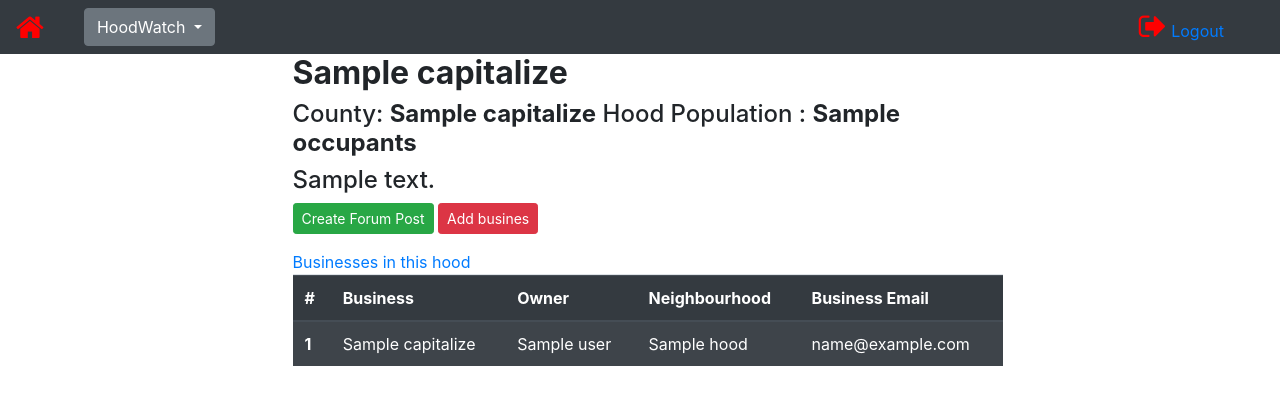
After one commit to wanjiiru/HoodWatch, a Django app: template hood/templates/hood.html in a window 1280 px wide. The commit adds this page. Shown: the top 405 px of the page. Run offline with Django 3.2, Linux system fonts and the light colour scheme; the template is opened without the code that fills it: most values are stand-ins (such as "Sample title", 1, 10 or a date in 2020); some libraries are stand-ins or nearby versions.

```diff
--- a/hood/templates/home.html
+++ b/hood/templates/home.html
@@ -22,11 +22,6 @@
      </div>
    </div>
 
-
-       {% for biz in business %}
-           {{ biz.name }}
-
-           {% endfor %}
    {% endfor %}
  </div>
 </div>
--- /dev/null
+++ b/hood/templates/hood.html
@@ -0,0 +1,61 @@
+{%extends 'registration/base.html'%}
+{%load bootstrap4 %}
+{% block content%}
+	<div class="row container" style="padding-bottom:20px;">
+
+			<div class="col-md-3" style="padding-top: 24px">
+
+
+			</div>
+			<div class="col-md-8">
+				<h2><strong>{{hood.name.capitalize}}</strong></h2>
+				<h4>County: <strong>{{hood.loc.capitalize}}</strong> Hood Population : <strong>{{hood.occupants}}</strong></h4>
+				<h4>{{hood.bio}}</h4>
+
+				<a class="btn btn-sm btn-success" href="">Create Forum Post</a>
+				<a class="btn btn-sm btn-danger" href="  {% url 'business' %}">Add busines</a>
+
+				<p>
+				<div>
+
+				  <ul class="nav nav-tabs" role="tablist">
+				    <li role="presentation" class="active"><a href="#home" aria-controls="home" role="tab" data-toggle="tab"></a></li>
+				    <li role="presentation"><a href="" aria-controls="profile" role="tab" data-toggle="tab"> Businesses in this hood</a></li>
+
+
+				  </ul>
+
+                        <table class="table table-striped table-dark">
+                                  <thead>
+                                    <tr>
+                                      <th scope="col">#</th>
+                                      <th scope="col">Business</th>
+                                        <th scope="col">Owner</th>
+                                        <th scope="col">Neighbourhood</th>
+                                        <th scope="col">Business Email</th>
+
+                                    </tr>
+                                  </thead>
+                                  <tbody>
+                                  {% if businesses %}
+                                      {% for biz in businesses %}
+                                    <tr>
+                                      <th scope="row">1</th>
+                                      <td>{{biz.name.capitalize}}</td>
+                                      <td>{{biz.user}}</td>
+                                      <td>{{ biz.hood }}</td>
+                                        <td>{{biz.email}}</td>
+                                    </tr>
+                                  	{%endfor%}
+                                  {% else %}
+                                      <h4 class="text-center">No Business has been created for this hood yet. Be the first to create on <a href="{% url 'createBusiness' %}">here</a></h4>
+                                  {% endif %}
+                                  </tbody>
+                                </table>
+
+
+			</div>
+                  </div>
+            </div>
+
+{%endblock%}
--- a/hood/urls.py
+++ b/hood/urls.py
@@ -5,6 +5,7 @@ from . import views
 
 urlpatterns = [
         url(r'^$',views.home,name='home'),
+        url(r'^$', views.all_hoods, name='hoods'),
         url(r'^business/view',views.display_business,name = 'viewbiz'),
         url(r'^business/',views.create_business,name = 'business'),
         url(r'^accounts/', include('registration.backends.simple.urls')),
```
Also changed, not shown: hood/views.py (+34 -15 lines), hood/migrations/0019_join.py (added).
